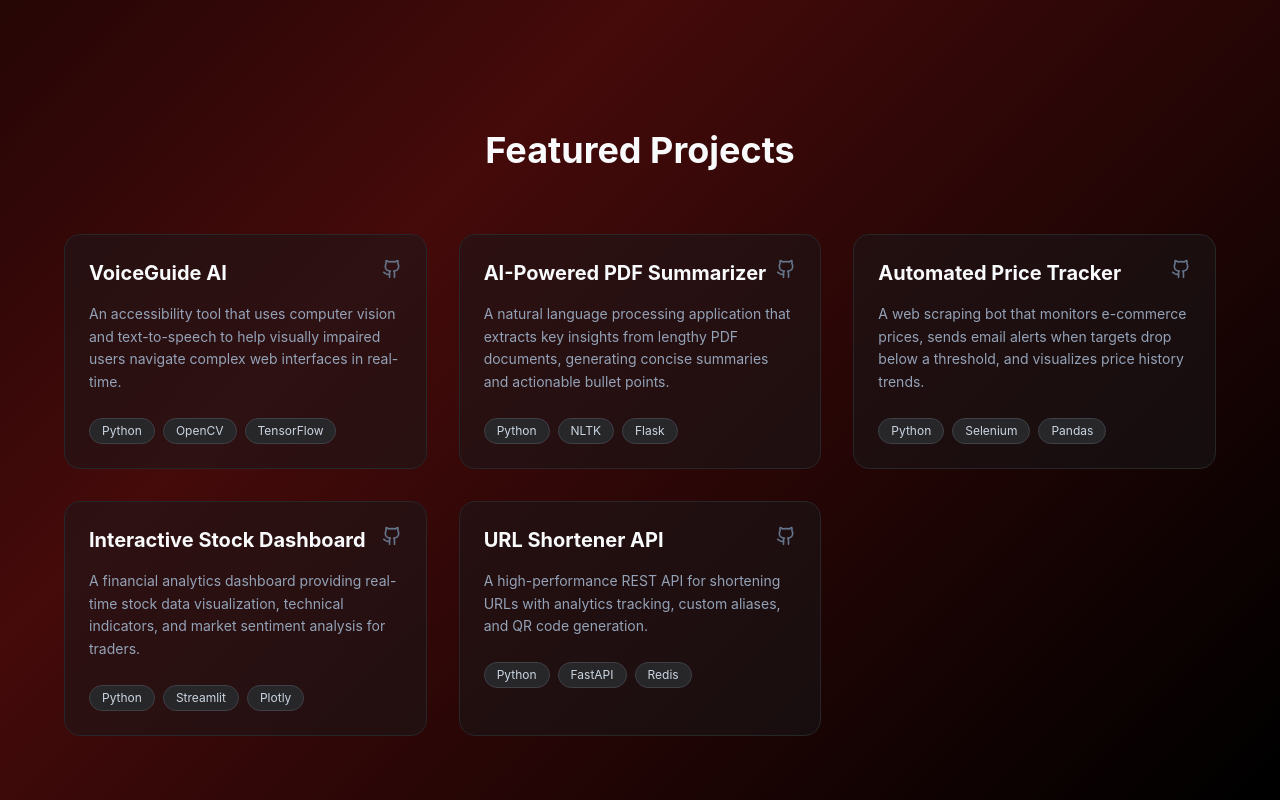
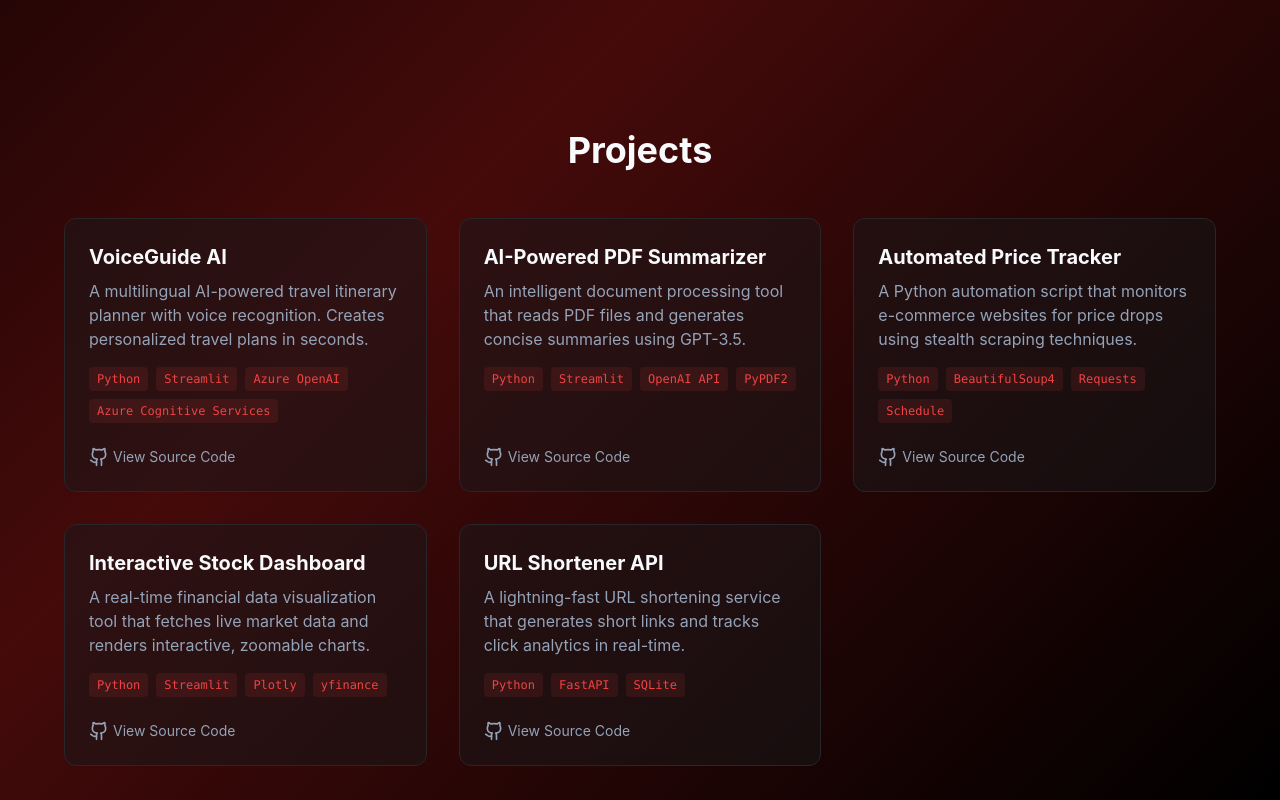
Before and after one commit to DhanushKrishna4/My-Portfolio, a React (Vite) app: page / in a window 1280 px wide. Shown: the part 1380-2180 px from the top of the page. Built offline with nearby package versions, Linux system fonts and the light colour scheme.

Commit message:
style: apply float animation to original project cards

```diff
--- a/src/components/Projects.jsx
+++ b/src/components/Projects.jsx
@@ -1,36 +1,41 @@
 import React from 'react';
-import { Github, ExternalLink } from 'lucide-react';
+import { ExternalLink, Github } from 'lucide-react';
 
 const projects = [
   {
     title: "VoiceGuide AI",
-    description: "An accessibility tool that uses computer vision and text-to-speech to help visually impaired users navigate complex web interfaces in real-time.",
-    tags: ["Python", "OpenCV", "TensorFlow"],
-    github: "https://github.com/dhanushkrishna4/VoiceGuide-AI"
+    description: "A multilingual AI-powered travel itinerary planner with voice recognition. Creates personalized travel plans in seconds.",
+    tech: ["Python", "Streamlit", "Azure OpenAI", "Azure Cognitive Services"],
+    github: "https://github.com/DhanushKrishna4/VoiceGuideAI",
+    live: "#"
   },
   {
     title: "AI-Powered PDF Summarizer",
-    description: "A natural language processing application that extracts key insights from lengthy PDF documents, generating concise summaries and actionable bullet points.",
-    tags: ["Python", "NLTK", "Flask"],
-    github: "https://github.com/dhanushkrishna4/PDF-Summarizer"
+    description: "An intelligent document processing tool that reads PDF files and generates concise summaries using GPT-3.5.",
+    tech: ["Python", "Streamlit", "OpenAI API", "PyPDF2"],
+    github: "https://github.com/DhanushKrishna4/AI-Summarizer",
+    live: "#"
   },
   {
     title: "Automated Price Tracker",
-    description: "A web scraping bot that monitors e-commerce prices, sends email alerts when targets drop below a threshold, and visualizes price history trends.",
-    tags: ["Python", "Selenium", "Pandas"],
-    github: "https://github.com/dhanushkrishna4/Price-Tracker"
+    description: "A Python automation script that monitors e-commerce websites for price drops using stealth scraping techniques.",
+    tech: ["Python", "BeautifulSoup4", "Requests", "Schedule"],
+    github: "https://github.com/DhanushKrishna4/Price-Tracker",
+    live: "#"
   },
   {
     title: "Interactive Stock Dashboard",
-    description: "A financial analytics dashboard providing real-time stock data visualization, technical indicators, and market sentiment analysis for traders.",
-    tags: ["Python", "Streamlit", "Plotly"],
-    github: "https://github.com/dhanushkrishna4/Stock-Dashboard"
+    description: "A real-time financial data visualization tool that fetches live market data and renders interactive, zoomable charts.",
+    tech: ["Python", "Streamlit", "Plotly", "yfinance"],
+    github: "https://github.com/DhanushKrishna4/Stock-Dashboard",
+    live: "#"
   },
   {
     title: "URL Shortener API",
-    description: "A high-performance REST API for shortening URLs with analytics tracking, custom aliases, and QR code generation.",
-    tags: ["Python", "FastAPI", "Redis"],
-    github: "https://github.com/dhanushkrishna4/URL-Shortener"
+    description: "A lightning-fast URL shortening service that generates short links and tracks click analytics in real-time.",
+    tech: ["Python", "FastAPI", "SQLite"],
+    github: "https://github.com/DhanushKrishna4/URL-Shortener",
+    live: "#"
   }
 ];
 
@@ -38,44 +43,37 @@
   return (
     <section id="projects" className="py-20 px-4 relative z-10">
       <div className="max-w-6xl mx-auto">
-        <h2 className="text-4xl font-bold mb-16 text-center">Featured Projects</h2>
-
+        <h2 className="text-4xl font-bold mb-12 text-center">Projects</h2>
         <div className="grid grid-cols-1 md:grid-cols-2 lg:grid-cols-3 gap-8">
           {projects.map((project, index) => (
             <div
               key={index}
-              className="bg-zinc-900/50 border border-zinc-800 rounded-2xl p-6 hover:border-red-900/50 transition-all group animate-fade-in-up"
+              /* ANIMATION ADDED HERE: 'animate-fade-in-up' appended to existing classes */
+              className="bg-zinc-900/50 border border-zinc-800 rounded-xl overflow-hidden hover:border-red-900/50 transition-colors p-6 flex flex-col justify-between animate-fade-in-up"
+              /* DELAY ADDED HERE: Staggers the animation */
               style={{ animationDelay: `${index * 150}ms` }}
             >
-              <div className="flex justify-between items-start mb-4">
-                <h3 className="text-xl font-bold group-hover:text-red-500 transition-colors">
-                  {project.title}
-                </h3>
-                <div className="flex gap-3">
-                  <a
-                    href={project.github}
-                    target="_blank"
-                    rel="noopener noreferrer"
-                    className="text-slate-500 hover:text-white transition-colors"
-                  >
-                    <Github size={20} />
-                  </a>
+              <div>
+                <h3 className="text-xl font-bold mb-2">{project.title}</h3>
+                <p className="text-slate-400 mb-4">{project.description}</p>
+                <div className="flex flex-wrap gap-2 mb-6">
+                  {project.tech.map((tech, i) => (
+                    <span key={i} className="text-xs font-mono text-red-500 bg-red-500/10 px-2 py-1 rounded">
+                      {tech}
+                    </span>
+                  ))}
                 </div>
               </div>
-
-              <p className="text-slate-400 mb-6 text-sm leading-relaxed">
-                {project.description}
-              </p>
-
-              <div className="flex flex-wrap gap-2 mt-auto">
-                {project.tags.map((tag, i) => (
-                  <span
-                    key={i}
-                    className="px-3 py-1 bg-zinc-800 rounded-full text-xs text-slate-300 border border-zinc-700"
-                  >
-                    {tag}
-                  </span>
-                ))}
+              <div className="flex gap-4">
+                <a
+                  href={project.github}
+                  target="_blank"
+                  rel="noopener noreferrer"
+                  className="text-slate-400 hover:text-white transition-colors flex items-center gap-1"
+                >
+                  <Github size={20} />
+                  <span className="text-sm">View Source Code</span>
+                </a>
               </div>
             </div>
           ))}
```
